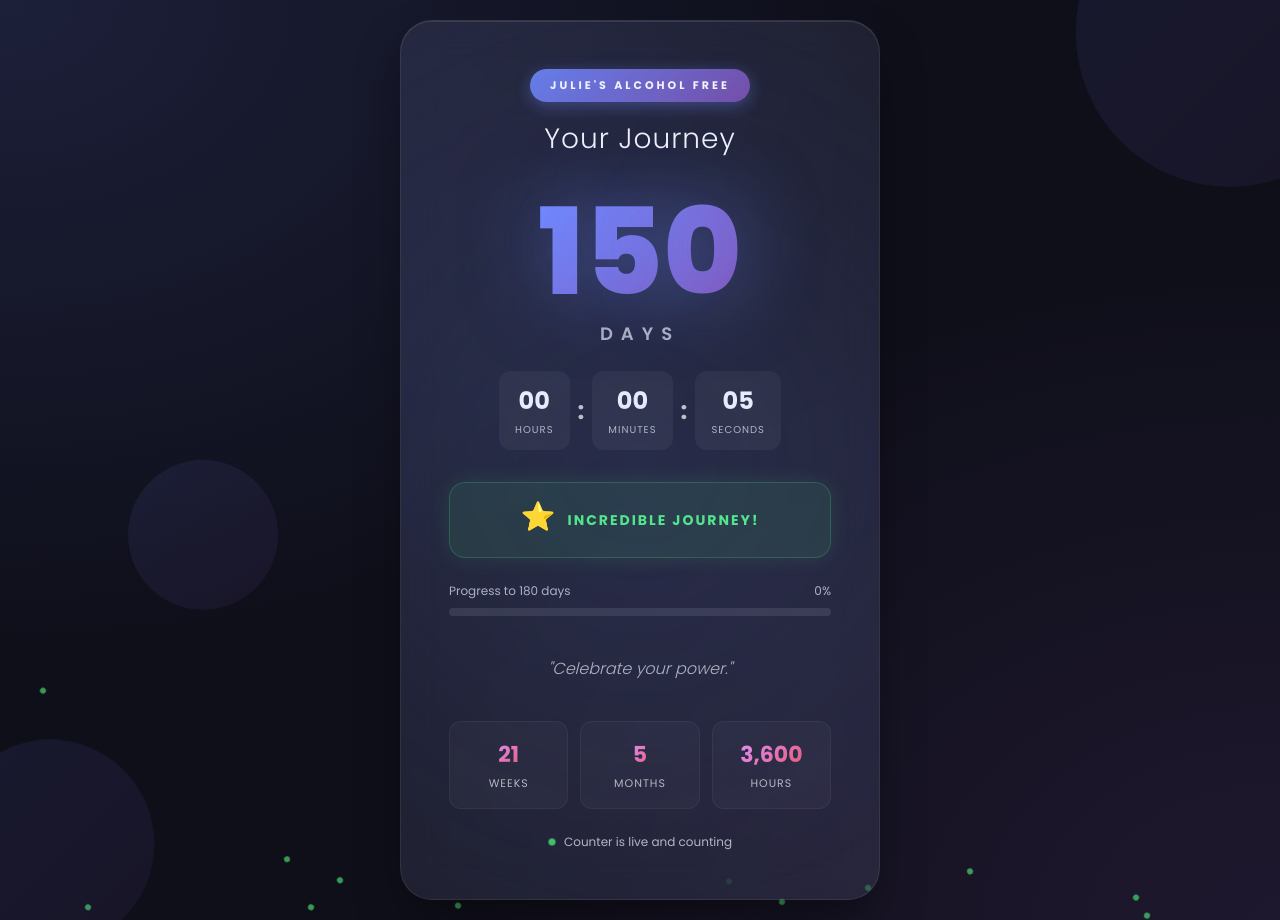
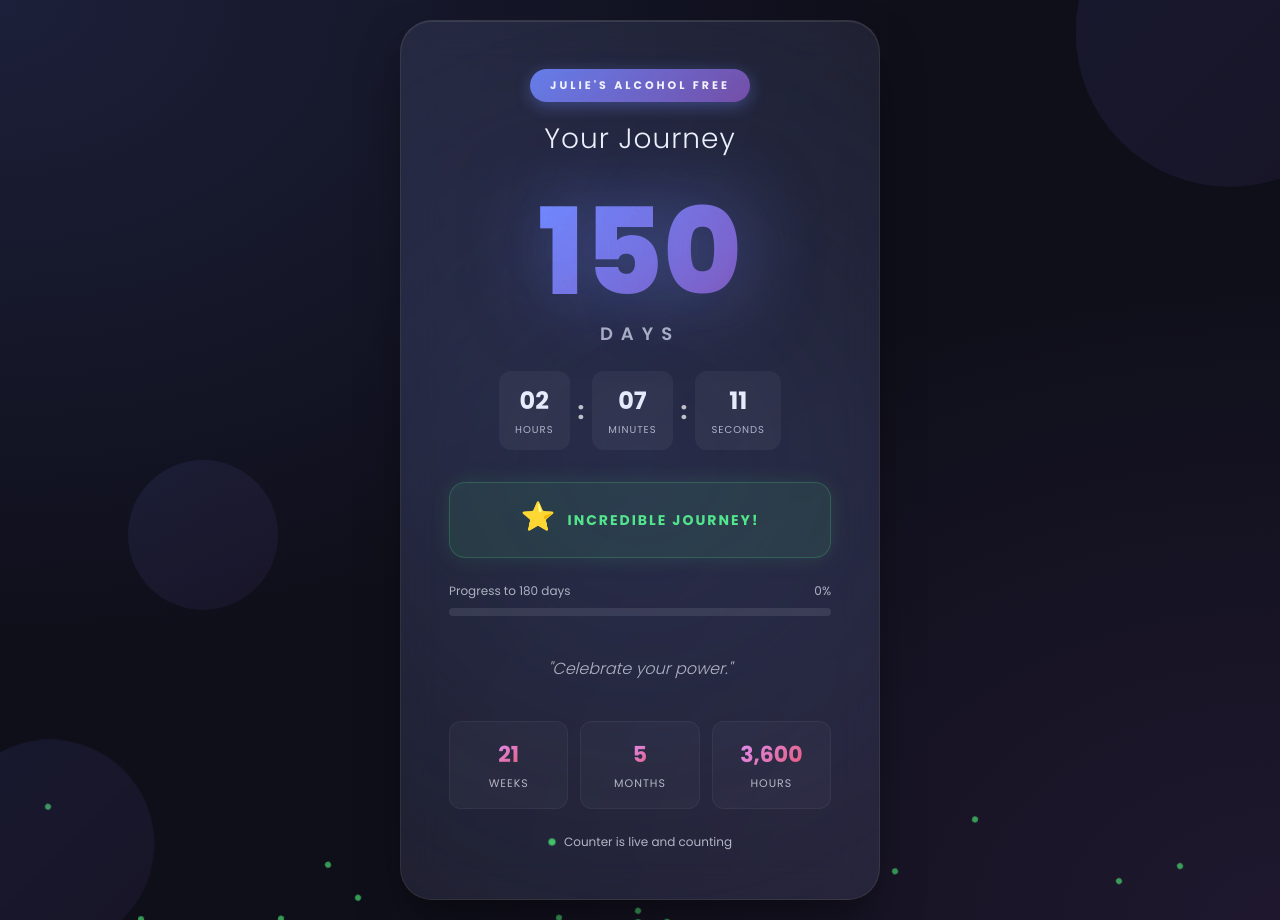
Before and after one commit to Agent4343/Builderapp, a React (Create React App) app: page / in a window 1280 px wide. Built offline with nearby package versions, Linux system fonts and the light colour scheme.

Commit message:
Fix time display to show today's elapsed time
- Hours/minutes/seconds now show time elapsed since midnight today
- Makes the live counter more intuitive and meaningful
- Days still count total days since start date

```diff
--- a/src/components/AlcoholFreeCounter.js
+++ b/src/components/AlcoholFreeCounter.js
@@ -2,7 +2,7 @@ import React, { useState, useEffect } from 'react';
 import './AlcoholFreeCounter.css';
 
 const AlcoholFreeCounter = () => {
-  // Start date: 150 days ago from now
+  // Start date: 150 days ago at midnight
   const [startDate] = useState(() => {
     const saved = localStorage.getItem('alcoholFreeStartDate');
     if (saved) {
@@ -10,6 +10,7 @@ const AlcoholFreeCounter = () => {
     }
     const start = new Date();
     start.setDate(start.getDate() - 150);
+    start.setHours(0, 0, 0, 0); // Set to midnight
     localStorage.setItem('alcoholFreeStartDate', start.toISOString());
     return start;
   });
@@ -22,17 +23,25 @@ const AlcoholFreeCounter = () => {
   useEffect(() => {
     const updateCounter = () => {
       const now = new Date();
-      const diff = now - startDate;
 
-      const totalSeconds = Math.floor(diff / 1000);
-      const totalMinutes = Math.floor(totalSeconds / 60);
-      const totalHours = Math.floor(totalMinutes / 60);
-      const totalDays = Math.floor(totalHours / 24);
+      // Calculate days since start (at midnight)
+      const startMidnight = new Date(startDate);
+      startMidnight.setHours(0, 0, 0, 0);
+      const todayMidnight = new Date(now);
+      todayMidnight.setHours(0, 0, 0, 0);
+      const daysDiff = Math.floor((todayMidnight - startMidnight) / (1000 * 60 * 60 * 24));
 
-      setDays(totalDays);
-      setHours(totalHours % 24);
-      setMinutes(totalMinutes % 60);
-      setSeconds(totalSeconds % 60);
+      // Calculate time elapsed today (since midnight)
+      const elapsedToday = now - todayMidnight;
+      const totalSecondsToday = Math.floor(elapsedToday / 1000);
+      const hoursToday = Math.floor(totalSecondsToday / 3600);
+      const minutesToday = Math.floor((totalSecondsToday % 3600) / 60);
+      const secondsToday = totalSecondsToday % 60;
+
+      setDays(daysDiff);
+      setHours(hoursToday);
+      setMinutes(minutesToday);
+      setSeconds(secondsToday);
     };
 
     updateCounter();
```
